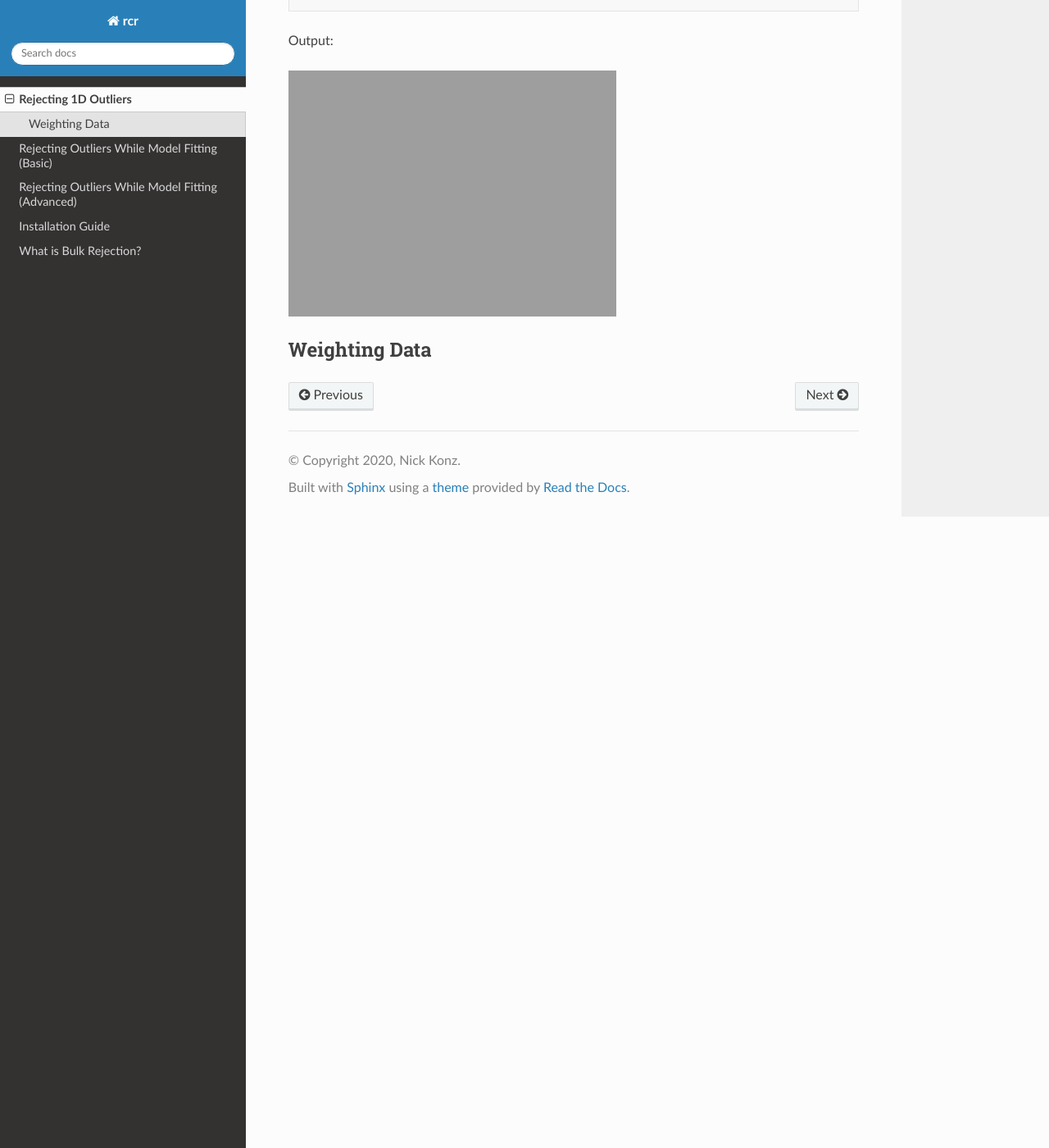
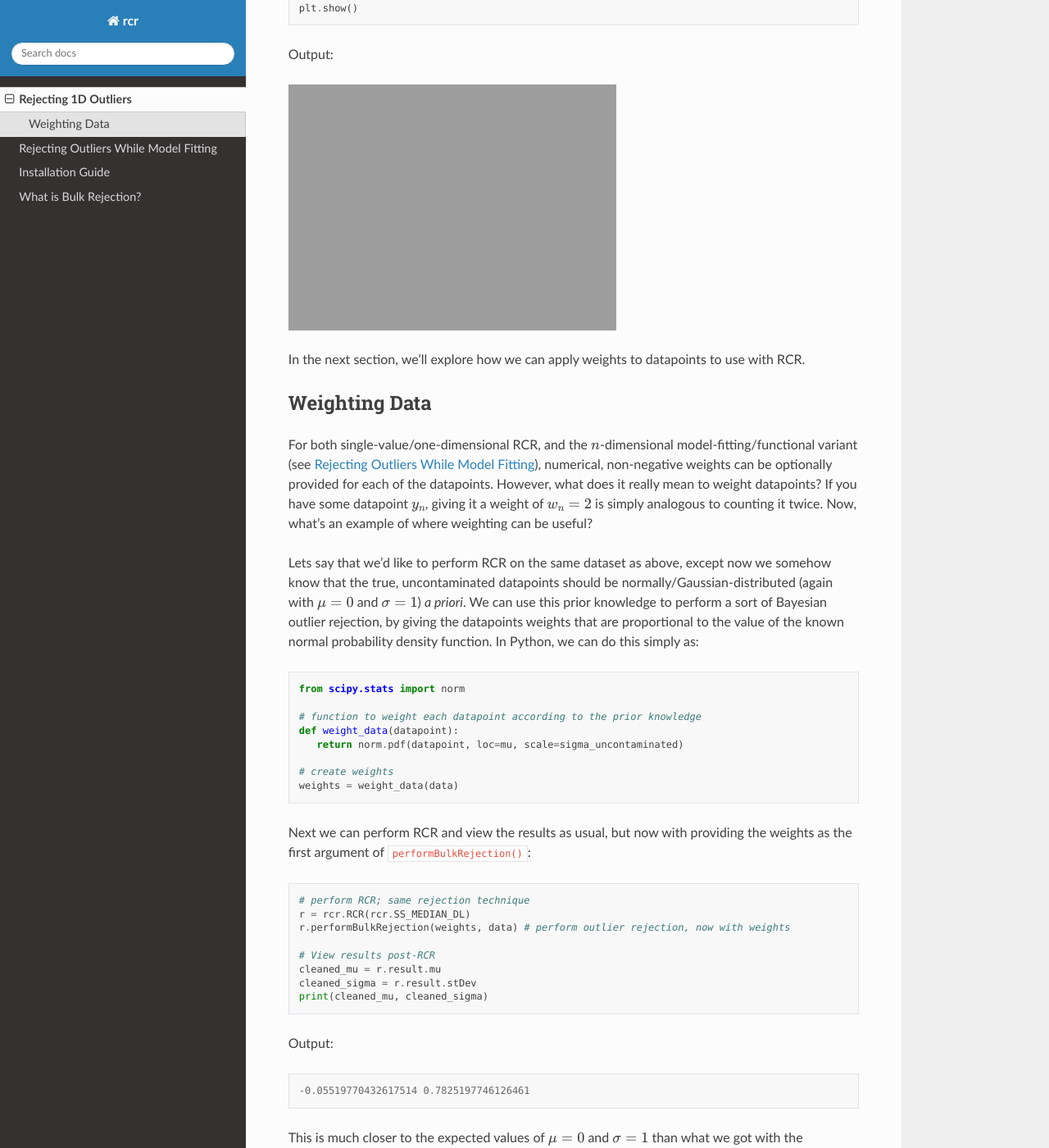
Before and after one commit to nickk124/robust-outlier-rejection, a Sphinx documentation site: the page built from docs/source/tutorials/singlevalue.rst, in a window 1280 px wide and 1400 px high, scrolled down 3744 px. Shown: the whole window at 82% size. Built offline with Sphinx 7.4.7 and the Read the Docs theme 2.0.0, drawn with Linux system fonts in a browser that asks for light colours; some of the changed text lies outside the part shown.

Commit message:
Tons of work on documentation; finished first draft of one-dimensional RCR and installation pages. Began work on model-fitting page.

```diff
--- /dev/null
+++ b/docs/source/examples/functional/functional.py
@@ -0,0 +1,91 @@
+import rcr
+import numpy as np
+
+def linear(x, params):
+    return params[0] + x * params[1]
+
+def linear_partial1(x, params):
+    return 1
+
+def linear_partial2(x, params):
+    return x
+
+def get_pivot(xdata, weights, f, params):
+    sum = 0
+    for x in xdata:
+        sum += x
+    return sum / len(xdata)
+
+# if __name__ == "__main__":
+y = [0.1, 0.2, 0, 0.3, -0.1, -0.2, -0.3, 11]
+w = [0.5, 1.0, 1.2, 3.0, 1.0, 0.6, 0.2, 1.0, 0.1, 0.05]
+
+y = np.array(y)
+w = np.array(w)
+
+rcr_obj = rcr.RCR(rcr.ES_MODE_DL)
+rcr_obj.performBulkRejection(w, y)
+
+print(rcr_obj.result.flags)
+
+
+tolerance = 0.01
+guess = [2.1, 0.9]
+y = [2.0, 3.0, 4.0, 5.0, 6.0, 7.0, 8.0, 9.0, 20.0, 11.0]
+x = [0.0, 1.0, 2.0, 3.0, 4.0, 5.0, 6.0, 7.0, 8.0, 9.0]
+w = [0.5, 1.0, 1.2, 3.0, 1.0, 0.6, 0.2, 1.0, 0.1, 2.0]
+err_y = [0.1 for xx in x]
+
+gaussianParams =    [[float('nan'), float('nan')], [1.0, 2.0] ]
+boundedParams =     [[0.0, float('nan')], [float('nan'), float('nan')] ]
+priors = rcr.Priors(rcr.MIXED_PRIORS, gaussianParams, boundedParams)
+
+
+y = np.array(y)
+w = np.array(w)
+x = np.array(x)
+err_y = np.array(err_y)
+guess = np.array(guess)
+
+# boundedParams =     [[0, 1], [-20, 20] ]
+# priors = rcr.Priors(rcr.CONSTRAINED_PRIORS, boundedParams)
+
+pivot_guess = 4.5
+
+# // FunctionalForm(func_linear, x, y, partialsvector_lin, tolerance, guess, w, testPriors, getAvg, xb_guess);
+
+model = rcr.FunctionalForm(linear,
+    x,
+    y,
+    [linear_partial1, linear_partial2],
+    guess,
+    tol=tolerance,
+    weights=w,
+    error_y=err_y,
+    has_priors=True,
+    pivot_function=get_pivot,
+    pivot_guess=pivot_guess
+)
+
+model.priors = priors
+
+r = rcr.RCR(rcr.SS_MEDIAN_DL) #setting up for RCR with this rejection technique
+r.setParametricModel(model)
+r.performBulkRejection(w, y) # //running Bulk rejection RCR
+
+final_parameters = model.parameters
+
+print(final_parameters)
+
+rejected_data = r.result.rejectedY
+nonrejected_data = r.result.cleanY
+flags = r.result.flags
+indices = r.result.indices
+
+print(rejected_data)
+print(nonrejected_data)
+print(flags)
+print(indices)
+
+pivot = model.result.pivot
+print(pivot)
--- a/docs/source/examples/singlevalue/singlevalue_example.py
+++ b/docs/source/examples/singlevalue/singlevalue.py
@@ -69,7 +69,8 @@ flags = r.result.flags
 # list of booleans corresponding to the original dataset,
 # true if the corresponding datapoint is not an outlier.
 
-cleaned_data_indices = r.result.indices # indices of data in original dataset that are not outliers
+cleaned_data_indices = r.result.indices
+# indices of data in original dataset that are not outliers
 
 plt.figure(figsize=(8,5))
 ax = plt.subplot(111)
@@ -86,3 +87,44 @@ ax.set_position([box.x0, box.y0, box.width * 0.65, box.height])
 ax.legend(loc='center left', bbox_to_anchor=(1, 0.5))
 
 plt.show()
+
+
+# Weighting Data:
+
+from scipy.stats import norm
+
+def weight_data(datapoint):
+    return norm.pdf(datapoint, loc=mu, scale=sigma_uncontaminated)
+
+weights = weight_data(data)
+
+# perform RCR
+r = rcr.RCR(rcr.SS_MEDIAN_DL)
+r.performBulkRejection(weights, data) # perform outlier rejection, now with weights
+
+
+# View results post-RCR
+cleaned_mu = r.result.mu
+cleaned_sigma = r.result.stDev
+print(cleaned_mu, cleaned_sigma)
+
+
+# plot rejections
+cleaned_data = r.result.cleanY
+cleaned_data_indices = r.result.indices
+
+plt.figure(figsize=(8,5))
+ax = plt.subplot(111)
+ax.plot(data[cleaned_data_indices], ydata[cleaned_data_indices], "b.",
+    label="RCR-accepted points,\nwith weights applied to data", alpha=0.75, ms=4)
+
+plt.xlim(-15, 15)
+plt.ylim(0, 1)
+plt.xlabel("data")
+plt.yticks([])
+
+box = ax.get_position()
+ax.set_position([box.x0, box.y0, box.width * 0.65, box.height])
+ax.legend(loc='center left', bbox_to_anchor=(1, 0.5))
+
+plt.show()
--- a/docs/source/tutorials/functional/functional_advanced.rst
+++ /dev/null
@@ -1,6 +0,0 @@
-.. _functional_advanced:
-
-Rejecting Outliers While Model Fitting (Advanced)
-=================================================
-
-Hi
--- a/docs/source/tutorials/functional/functional_basic.rst
+++ /dev/null
@@ -1,6 +0,0 @@
-.. _functional_basic:
-
-Rejecting Outliers While Model Fitting (Basic)
-==============================================
-
-Hi
--- a/docs/source/tutorials/singlevalue/singlevalue.rst
+++ b/docs/source/tutorials/singlevalue.rst
@@ -88,7 +88,7 @@ To see what this dataset looks like, we'll plot it below (projected randomly alo
 Output:
 
 .. image::
-   ../../_static/examples/singlevalue/singlevalue_preRCR.*
+   ../_static/examples/singlevalue/singlevalue_preRCR.*
 
 Now, what do we do if we to estimate the :math:`\mu` and :math:`\sigma` of the underlying uncontaminated distribution?
 Without RCR, we get:
@@ -126,8 +126,8 @@ as follows:
    r = rcr.RCR(rcr.SS_MEDIAN_DL)
    r.performBulkRejection(data) # perform outlier rejection
 
-Next, we can obtain the results of RCR with the `result` member of `RCR`. In our case, we're interested in the RCR-recovered
-values for :math:`\mu` and :math:`\sigma` of the underlying uncontaminated distribution, i.e.:
+Next, we can obtain the results of RCR with the `result` member of ``RCR``. In our case, we're interested in the RCR-recovered
+values for :math:`\mu` and :math:`\sigma` of the underlying uncontaminated distribution:
 
 .. code-block:: python
 
@@ -143,7 +143,7 @@ Output:
    -0.1584668560834893 1.8260572902969874
 
 Successfully, RCR managed to recover both a :math:`\mu` and :math:`\sigma` that are significantly
-closer to the true values, both by a factor of about 2.
+closer to the true values of :math:`0` and :math:`1`, respectively, both by a factor of about 2.
 
 We can also access the subsets of rejected and nonrejected datapoints of the dataset, as well as
 the corresponding indices and flags thereof, from ``RCR.result``. For example, we can plot the
@@ -158,7 +158,8 @@ post-rejection dataset with:
    # list of booleans corresponding to the original dataset,
    # true if the corresponding datapoint is not an outlier.
 
-   cleaned_data_indices = r.result.indices # indices of data in original dataset that are not outliers
+   cleaned_data_indices = r.result.indices
+   # indices of data in original dataset that are not outliers
 
    plt.figure(figsize=(8,5))
    ax = plt.subplot(111)
@@ -179,9 +180,92 @@ post-rejection dataset with:
 Output:
 
 .. image::
-   ../../_static/examples/singlevalue/singlevalue_postRCR.*
+   ../_static/examples/singlevalue/singlevalue_postRCR.*
+
+In the next section, we'll explore how we can apply weights to datapoints
+to use with RCR.
 
 .. _weighting:
 
 Weighting Data
 --------------
+
+For both single-value/one-dimensional RCR, and the :math:`n`-dimensional
+model-fitting/functional variant (see :ref:`functional`), numerical, non-negative weights can be
+optionally provided for each of the datapoints. However, what does it really mean
+to weight datapoints? If you have some datapoint :math:`y_n`, giving it a weight
+of :math:`w_n=2` is simply analogous to counting it twice. Now, what's
+an example of where weighting can be useful?
+
+Lets say that we'd like to perform RCR on the same dataset as above, except now
+we somehow know that the true, uncontaminated datapoints should
+be normally/Gaussian-distributed (again with :math:`\mu=0` and :math:`\sigma=1`) *a priori*.
+We can use this prior knowledge to perform a sort of Bayesian outlier rejection,
+by giving the datapoints weights that are proportional to the value of the
+known normal probability density function. In Python, we can do this simply as:
+
+.. code-block:: python
+
+   from scipy.stats import norm
+
+   # function to weight each datapoint according to the prior knowledge
+   def weight_data(datapoint):
+      return norm.pdf(datapoint, loc=mu, scale=sigma_uncontaminated)
+
+   # create weights
+   weights = weight_data(data)
+
+Next we can perform RCR and view the results as usual, but now with providing the weights as the first argument
+of ``performBulkRejection()``:
+
+.. code-block:: python
+
+   # perform RCR; same rejection technique
+   r = rcr.RCR(rcr.SS_MEDIAN_DL)
+   r.performBulkRejection(weights, data) # perform outlier rejection, now with weights
+
+   # View results post-RCR
+   cleaned_mu = r.result.mu
+   cleaned_sigma = r.result.stDev
+   print(cleaned_mu, cleaned_sigma)
+
+Output:
+
+.. code-block:: python
+
+   -0.05519770432617514 0.7825197746126461
+
+This is much closer to the expected values of :math:`\mu=0` and :math:`\sigma=1` than
+what we got with the unweighted/equally-weighted dataset above (this time actually,
+:math:`\sigma` was slightly *under*-estimated).
+
+We can then plot the cleaned dataset/non-rejected data as usual:
+
+.. code-block:: python
+
+   # plot rejections
+   cleaned_data = r.result.cleanY
+   cleaned_data_indices = r.result.indices
+
+   plt.figure(figsize=(8,5))
+   ax = plt.subplot(111)
+   ax.plot(data[cleaned_data_indices], ydata[cleaned_data_indices], "b.",
+      label="RCR-accepted points,\nwith weights applied to data", alpha=0.75, ms=4)
+
+   plt.xlim(-15, 15)
+   plt.ylim(0, 1)
+   plt.xlabel("data")
+   plt.yticks([])
+
+   box = ax.get_position()
+   ax.set_position([box.x0, box.y0, box.width * 0.65, box.height])
+   ax.legend(loc='center left', bbox_to_anchor=(1, 0.5))
+
+   plt.show()
+
+Output:
+
+.. image::
+   ../_static/examples/singlevalue/singlevalue_postRCR_weight.*
+
+As expected, the width of the cleaned dataset is noticeably smaller after applying weights.
```
Also changed, not shown: other parts of docs/source/tutorials/singlevalue.rst (+1 -1 lines), docs/source/guide/install.rst (+23 -0 lines), docs/source/index.rst (+4 -5 lines), docs/source/tutorials/functional.rst (added, +51 -0 lines), docs/source/examples/intro/intro.py (renamed from docs/source/examples/intro/intro_example.py), 1 other file.
